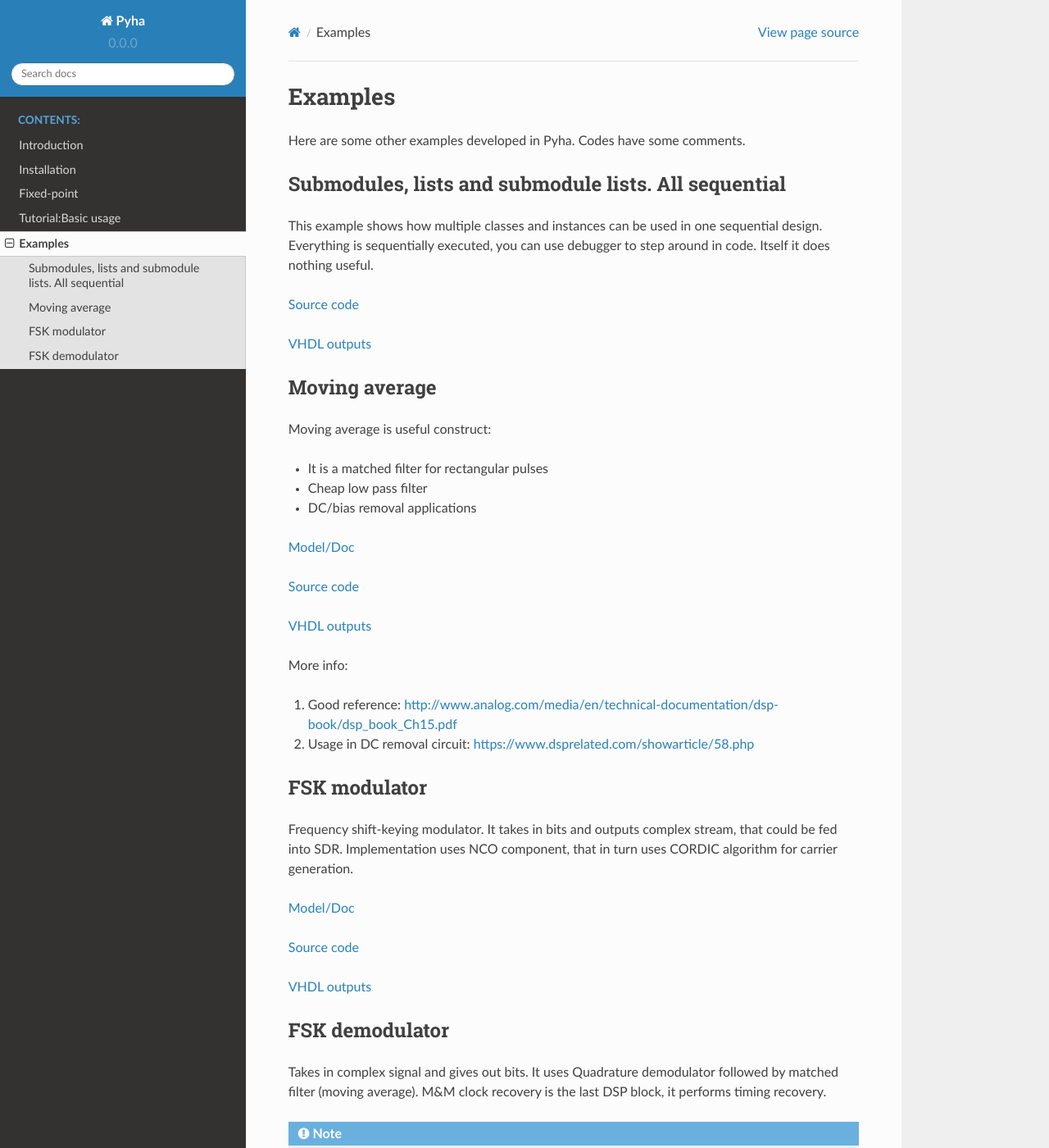
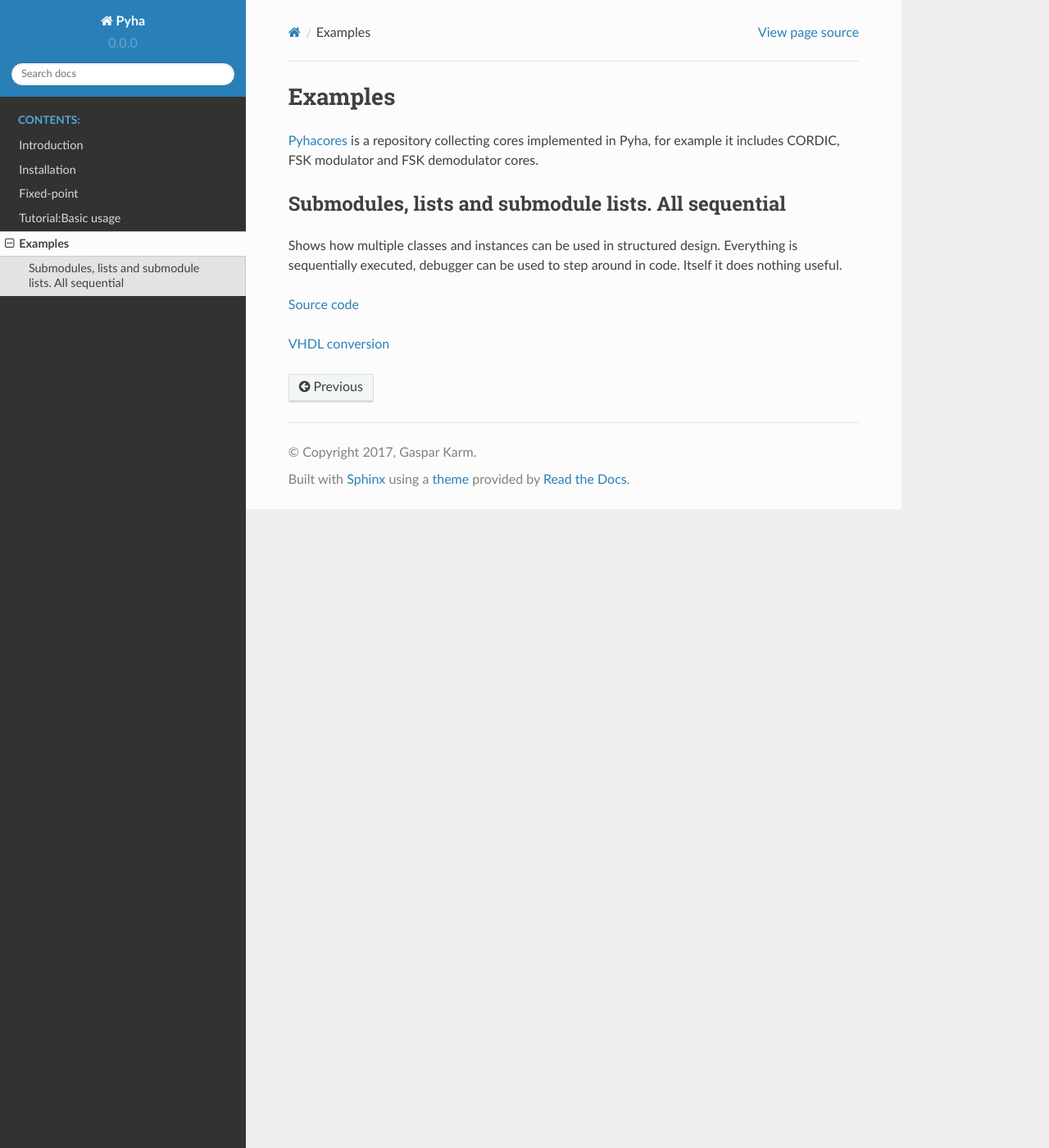
Before and after one commit to gasparka/pyha, a Sphinx documentation site: the page built from docs/examples.rst, in a window 1280 px wide and 1400 px high. Shown: the whole window at 82% size. Built offline with Sphinx 7.4.7 and the Read the Docs theme 2.0.0, drawn with Linux system fonts in a browser that asks for light colours; pages that are not in the unit, such as notebooks, are missing from menus; some of the changed text lies outside the part shown.

Commit message:
update documentation

```diff
--- a/docs/basic_usage.rst
+++ b/docs/basic_usage.rst
@@ -7,7 +7,7 @@ It serves as a basic example of turning DSP models into HDL in sensible and test
 
 `Source code <https://github.com/petspats/pyha/blob/develop/examples/basic_usage/basic_usage.py>`__
 
-`VHDL outputs <https://github.com/petspats/pyha/tree/develop/examples/basic_usage/conversion/src>`__
+`VHDL conversion <https://github.com/petspats/pyha/tree/develop/examples/basic_usage/conversion/src>`__
 
 
 Model and unit-tests
--- a/docs/examples.rst
+++ b/docs/examples.rst
@@ -1,68 +1,15 @@
 Examples
 ========
-Here are some other examples developed in Pyha. Codes have some comments.
+`Pyhacores <https://github.com/petspats/pyhacores>`__ is a repository collecting cores implemented in Pyha,
+for example it includes CORDIC, FSK modulator and FSK demodulator cores.
 
 
 Submodules, lists and submodule lists. All sequential
 -----------------------------------------------------
-This example shows how multiple classes and instances can be used in one sequential design.
-Everything is sequentially executed, you can use debugger to step around in code.
+Shows how multiple classes and instances can be used in structured design.
+Everything is sequentially executed, debugger can be used to step around in code.
 Itself it does nothing useful.
 
 `Source code <https://github.com/petspats/pyha/blob/develop/examples/deep_sequential/deep_sequential.py>`__
 
-`VHDL outputs <https://github.com/petspats/pyha/tree/develop/examples/deep_sequential/conversion/src>`__
-
-
-
-Moving average
---------------
-Moving average is useful construct:
-
-- It is a matched filter for rectangular pulses
-- Cheap low pass filter
-- DC/bias removal applications
-
-
-`Model/Doc <https://github.com/petspats/pyha/blob/develop/examples/moving_average/moving_average.ipynb>`__
-
-`Source code <https://github.com/petspats/pyha/blob/develop/examples/moving_average/moving_average.py>`__
-
-`VHDL outputs <https://github.com/petspats/pyha/tree/develop/examples/moving_average/conversion/src>`__
-
-
-More info:
-
-#. Good reference: http://www.analog.com/media/en/technical-documentation/dsp-book/dsp_book_Ch15.pdf
-#. Usage in DC removal circuit: https://www.dsprelated.com/showarticle/58.php
-
-FSK modulator
--------------
-Frequency shift-keying modulator. It takes in bits and outputs complex stream, that could be fed
-into SDR. Implementation uses NCO component, that in turn uses CORDIC algorithm for carrier generation.
-
-
-`Model/Doc <https://github.com/petspats/pyha/blob/develop/examples/fsk_modulator/fsk_modulator.ipynb>`__
-
-`Source code <https://github.com/petspats/pyha/blob/develop/examples/fsk_modulator/fsk_modulator.py>`__
-
-`VHDL outputs <https://github.com/petspats/pyha/tree/develop/examples/fsk_modulator/conversion/src>`__
-
-FSK demodulator
----------------
-Takes in complex signal and gives out bits. It uses Quadrature demodulator followed by
-matched filter (moving average). M&M clock recovery is the last DSP block, it performs timing recovery.
-
-.. note:: Under construction, M&M clock recovery is currently not implemented
-
-
-`Model/Doc <https://github.com/petspats/pyha/blob/develop/examples/fsk_demodulator/fsk_demodulator.ipynb>`__
-
-`Source code <https://github.com/petspats/pyha/blob/develop/examples/fsk_demodulator/fsk_demodulator.py>`__
-
-`VHDL outputs <https://github.com/petspats/pyha/tree/develop/examples/fsk_demodulator/conversion/src>`__
-
-
-More info:
-
-#. Good info on M&M: https://www.tablix.org/~avian/blog/archives/2015/03/notes_on_m_m_clock_recovery/
+`VHDL conversion <https://github.com/petspats/pyha/tree/develop/examples/deep_sequential/conversion/src>`__
--- a/docs/intro.rst
+++ b/docs/intro.rst
@@ -24,8 +24,8 @@ Working principle
 .. image:: img/working_principle.png
 
 As shown on above image, Python sources are turned into synthesizable VHDL code.
-In :code:`__init__`, you can write any valid Python code, it is ignored for conversion, only variables are collected as registers.
-You can use objects of other classes (derived from HW) as registers, even lists of objects is possible.
+In :code:`__init__`, any valid Python code can be used, all the variables are collected as registers.
+Objects of other classes (derived from HW) can be used as registers, even lists of objects is possible.
 
 In addition, there are tools to help verification by automating RTL and GATE simulations.
 
```
Also changed, not shown: 1 other file.
